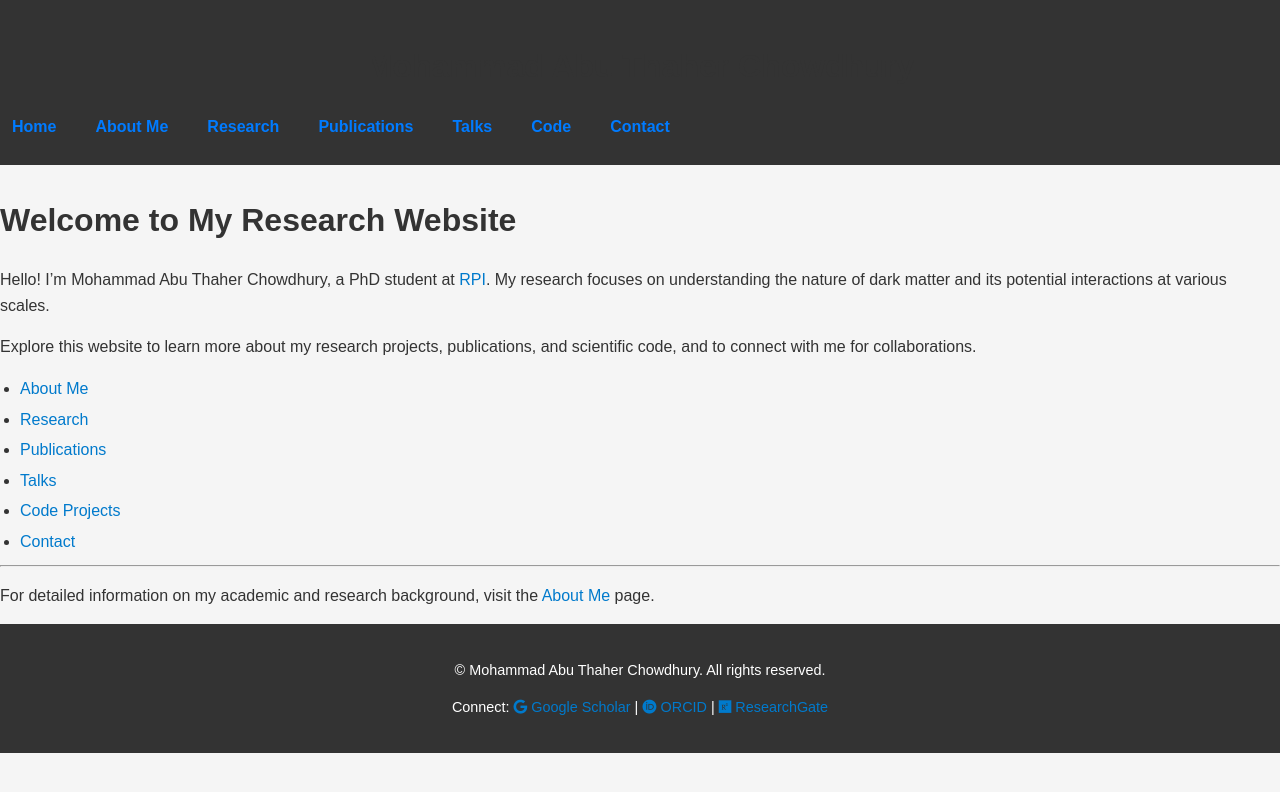
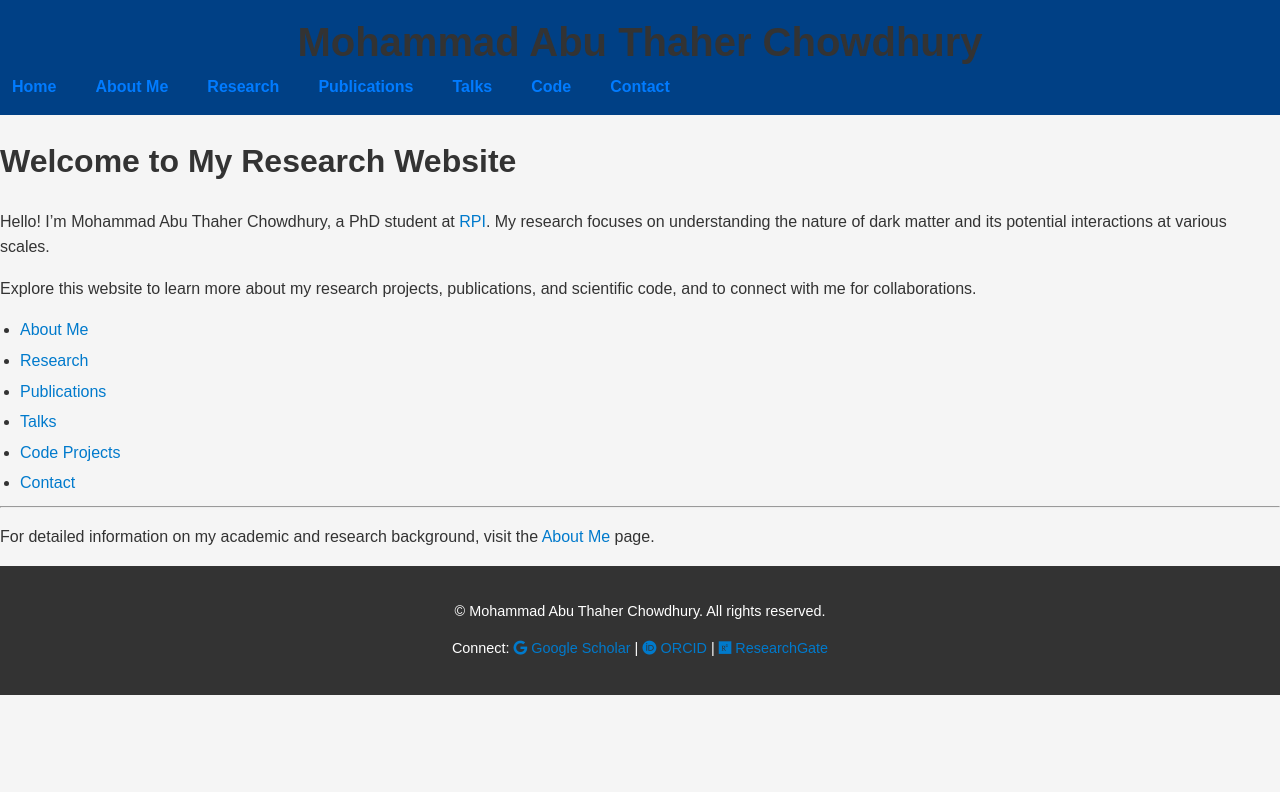
Before and after one commit to matc-thaher/website, a Jekyll site: the page built from index.md, in a window 1280 px wide. Shown: the top 792 px of the page. Built offline with Jekyll 4.4.1, drawn with Linux system fonts in a browser that asks for light colours.

Commit message:
Update style.css

```diff
--- a/assets/css/style.css
+++ b/assets/css/style.css
@@ -20,15 +20,15 @@ body {
 
 /* Header */
 header {
+    background-color: #004085;
+    color: white;
+    padding: 10px 0;
     text-align: center;
-    margin-bottom: 30px;
-    padding: 20px 0;
-    background-color: #333;
-    color: #fff;
 }
 
 header h1 {
-    font-size: 2em;
+    margin: 0;
+    font-size: 2.5em;
     color: #333;
 }
 
```
